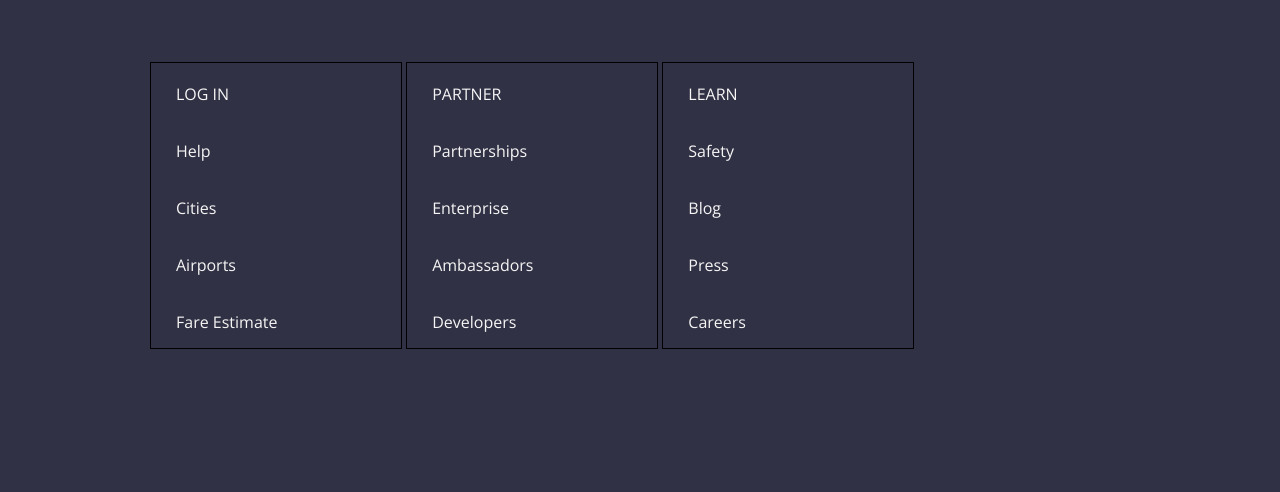
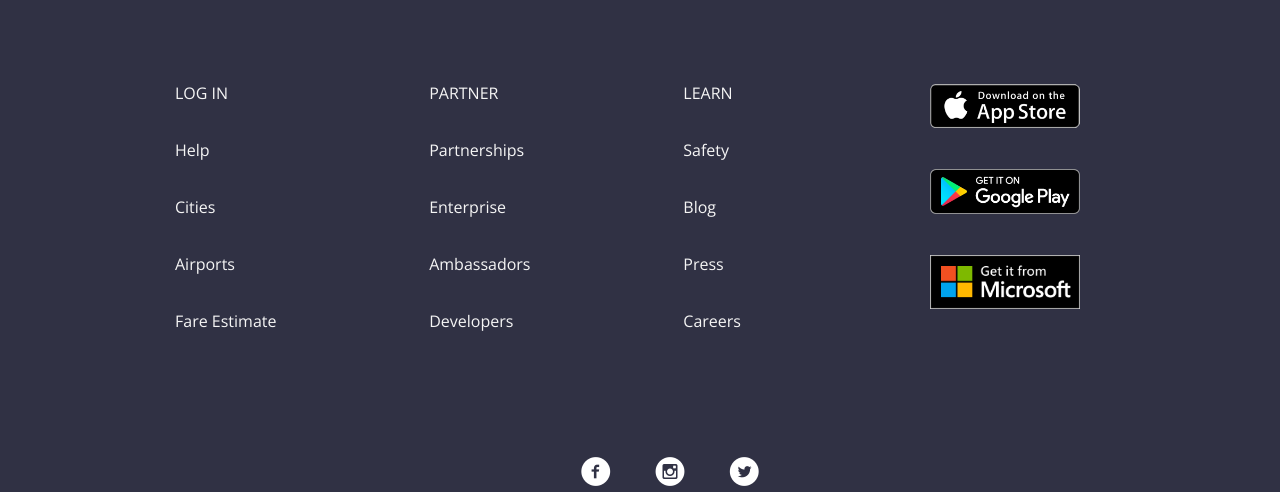
Before and after one commit to Prueba456/proyecto-final-sprint-3, a plain HTML site: page index.html in a window 1280 px wide. Shown: the part 2308-2800 px from the top of the page. Drawn offline with nearby package versions, Linux system fonts and the light colour scheme; files whose address does not match are found by name.

Commit message:
footer completo

```diff
--- a/assets/css/main.css
+++ b/assets/css/main.css
@@ -23,8 +23,7 @@ body{
 }
  ul{
   width: 250px;
-  border: 1px solid black;
-  color: white;
+  color: whitesmoke;
 }
 
  ul li{
@@ -39,10 +38,9 @@ a{
 }
 a:hover{
   color: deepPink;
-
 }
 
-img{
+#logo{
   width: 60px;
   left:50px;
   top:10px;
@@ -93,6 +91,7 @@ video{
 .imgTelefono img{
   width: 350px;
   top: 75px;
+  position: absolute;
 }
 .ride{
   margin-bottom: 30px;
@@ -136,4 +135,30 @@ footer{
 .listLogin, .listPartner, .listLearn, .listLogos{
   position: relative;
   display: inline-block;
+  width: 250px;
 }
+
+.listLogos img{
+  width: 150px;
+  margin: 18px;
+}
+.icons{
+  position: relative;
+  display: inline-block;
+  width: 500px;
+  height: 40px;
+  border-bottom: 1px solid whitesmoke;
+  text-align: center;
+  padding-top: 110px;
+  margin-left: 270px;
+}
+.icons span{
+  font-size: 30px;
+  color: white;
+  margin: 20px;
+}
+.terminos{
+  margin-top: 30px;
+  color: whitesmoke;
+  margin-left: 410px;
+}
--- a/index.html
+++ b/index.html
@@ -12,7 +12,7 @@
   <body>
     <header>
       <ul class="barra">
-        <img src="assets/image/logo-white.png" alt="">
+        <img id="logo" src="assets/image/logo-white.png" alt="">
         <li><a href="#">Drive</a></li>
         <li><a href="#">Explore</a></li>
         <li><a href="#">Help</a></li>
@@ -103,13 +103,17 @@
         </ul>
       </div>
       <div class="listLogos">
-
+        <img src="assets/image/mac.png" alt="">
+        <img src="assets/image/google-play.png" alt="">
+        <img src="assets/image/microsoft.png" alt="">
       </div>
       <div class="icons">
-
+        <span class="icon-facebook-with-circle"></span>
+        <span class="icon-instagram-with-circle"></span>
+        <span class="icon-twitter-with-circle"></span>
       </div>
       <div class="terminos">
-
+        <span>©2017 Lyft, Inc. TermsPrivacy</span>
       </div>
     </footer>
     <script src="assets/js/app.js" charset="utf-8"></script>
```
Also changed, not shown: assets/image/mac.png (added).
